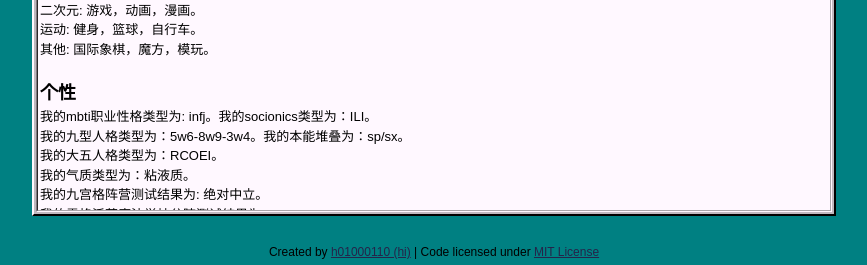
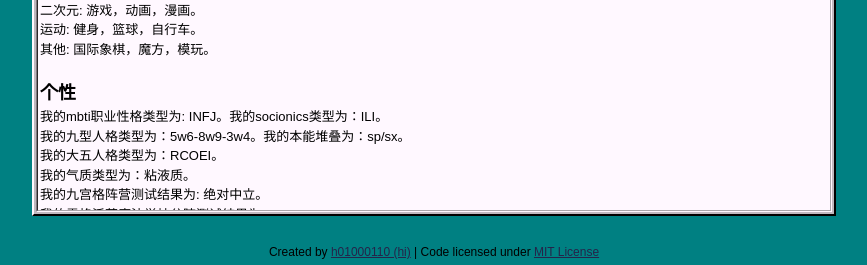
Before and after one commit to player1-Z/player1-Z.github.io, a Jekyll site: the page built from _posts/2020-10-24-Selfintro.md, in a window 1280 px wide. Shown: the part 697-962 px from the top of the page, without its empty margins (206-1073 px from the left). Built offline with Jekyll 4.4.1, drawn with Linux system fonts in a browser that asks for light colours.

```diff
--- a/_posts/2020-10-24-Selfintro.md
+++ b/_posts/2020-10-24-Selfintro.md
@@ -19,7 +19,7 @@ tags: info
   其他: 国际象棋，魔方，模玩。
 
 ## 个性
-我的mbti职业性格类型为: infj。我的socionics类型为：ILI。
+我的mbti职业性格类型为: INFJ。我的socionics类型为：ILI。
 我的九型人格类型为：5w6-8w9-3w4。我的本能堆叠为：sp/sx。
 我的大五人格类型为：RCOEI。
 我的气质类型为：粘液质。
```
